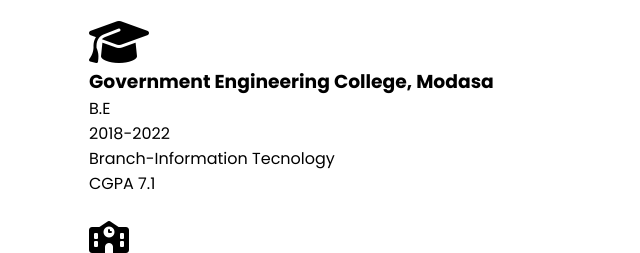
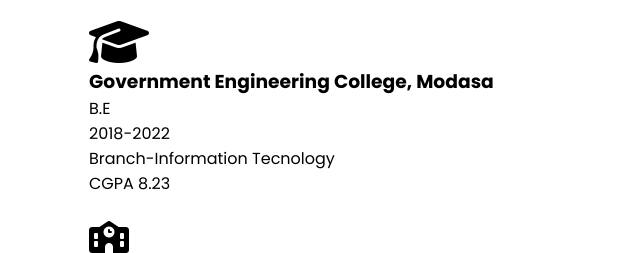
Before and after one commit to krishna2808/Singh, a plain HTML site: page index.html in a window 1280 px wide. Shown: the part 1332-1585 px from the top of the page, 495-1135 px from the left. Drawn offline with nearby package versions, Linux system fonts and the light colour scheme.

Commit message:
Update index.html

```diff
--- a/index.html
+++ b/index.html
@@ -101,7 +101,7 @@ When I am not Coding, I am probably hanging out with my buddies, exploring the w
                             </div>
                         </div>
                         <p class="ml-6">Branch-Information Tecnology</p>
-                        <p class="ml-6">CGPA 7.1 </p><br>
+                        <p class="ml-6">CGPA 8.23 </p><br>
                         <div class="media">
                             <div class="media-left icon is-large has-text-primary-dark">
                                 <i class="fa fa-school fa-2x"></i>
```
